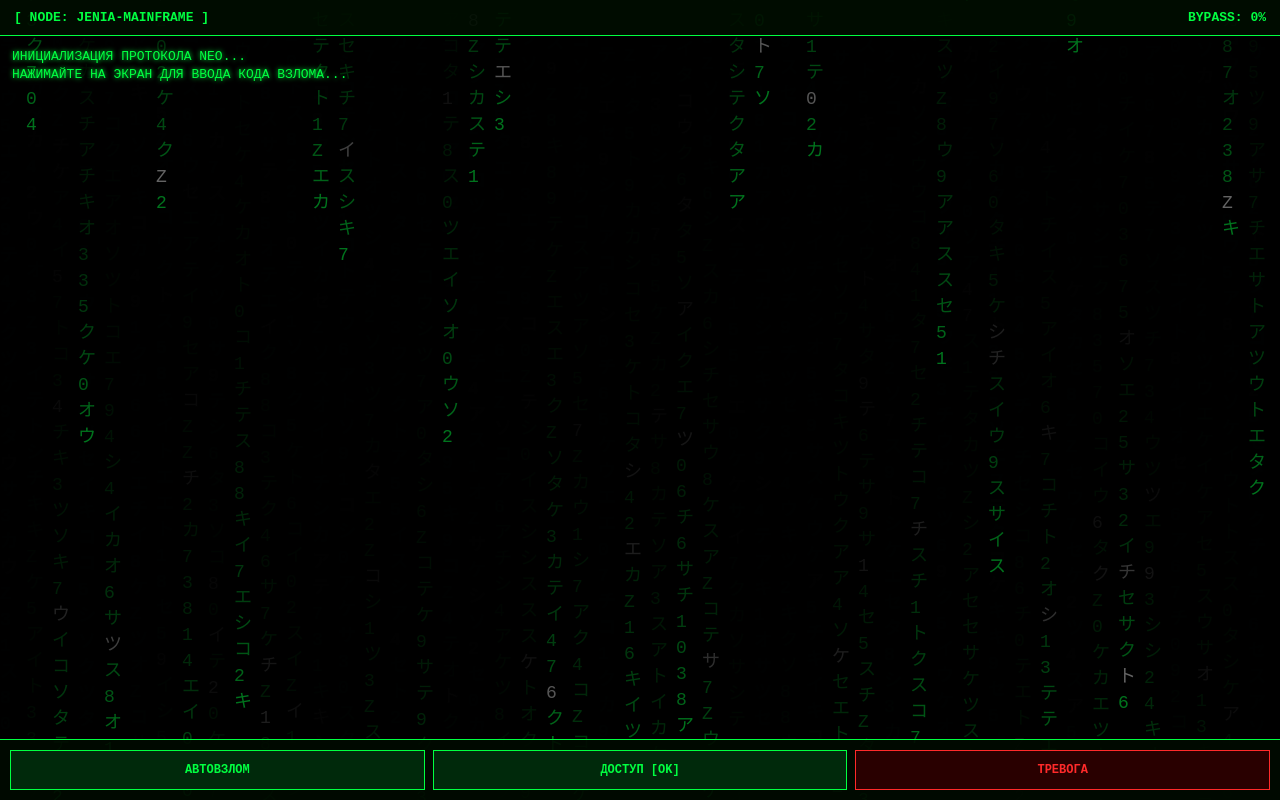
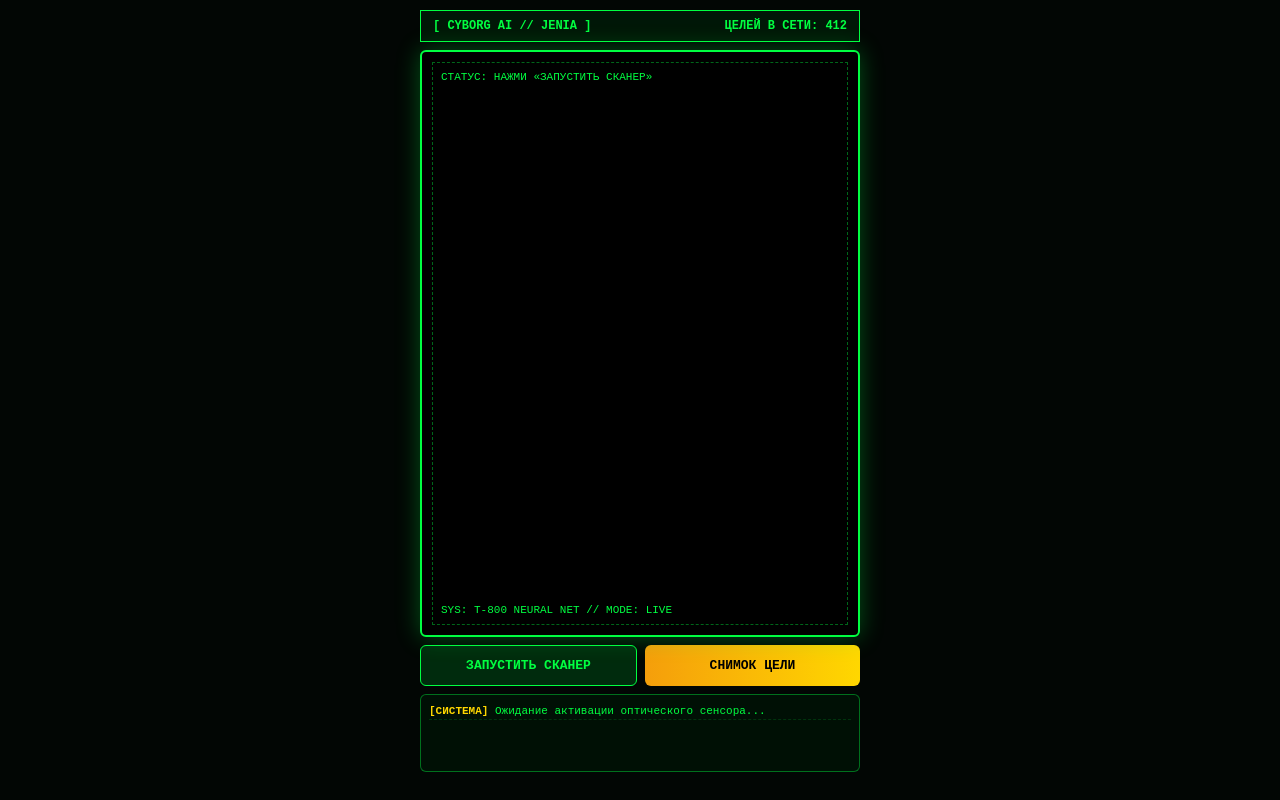
Before and after one commit to Jeniaaa2/chess-game, a plain HTML site: page index.html in a window 1280 px wide. Drawn offline with Linux system fonts and the light colour scheme; no server answers.

Commit message:
Update index.html

```diff
--- a/index.html
+++ b/index.html
@@ -3,112 +3,146 @@
 <head>
 <meta charset="utf-8">
 <meta name="viewport" content="width=device-width,initial-scale=1,user-scalable=no">
-<title>MATRIX OS // TERMINAL ACCESS</title>
+<title>CYBORG VISION // JENIA AI</title>
+<script src="https://jsdelivr.net"></script>
+<script src="https://jsdelivr.net"></script>
 <style>
 *{box-sizing:border-box;margin:0;padding:0}
-body{background:#000;color:#00ff41;font-family:monospace;height:100vh;overflow:hidden;display:flex;flex-direction:column;justify-content:space-between;user-select:none}
-canvas{position:fixed;inset:0;z-index:0;opacity:0.45}
-.top{position:relative;z-index:1;padding:10px 14px;background:rgba(0,15,0,0.85);border-bottom:1px solid #00ff41;display:flex;justify-content:space-between;font-size:13px;font-weight:bold}
-#term{position:relative;z-index:1;flex:1;padding:12px;overflow-y:auto;font-size:13px;line-height:1.4;text-shadow:0 0 5px #00ff41;word-break:break-all}
-.btns{position:relative;z-index:1;padding:10px;background:rgba(0,10,0,0.9);border-top:1px solid #00ff41;display:flex;gap:8px;justify-content:center}
-button{flex:1;padding:12px 6px;background:#00290b;color:#00ff41;border:1px solid #00ff41;font-family:monospace;font-size:12px;font-weight:bold;cursor:pointer}
+body{background:#020604;color:#00ff41;font-family:monospace;min-height:100vh;display:flex;flex-direction:column;align-items:center;padding:10px;user-select:none}
+.top{width:100%;max-width:440px;display:flex;justify-content:space-between;align-items:center;padding:8px 12px;background:rgba(0,25,8,0.9);border:1px solid #00ff41;margin-bottom:8px;font-size:12px;font-weight:bold}
+.view{position:relative;width:100%;max-width:440px;aspect-ratio:3/4;background:#000;border:2px solid #00ff41;box-shadow:0 0 25px rgba(0,255,65,0.3);overflow:hidden;border-radius:6px}
+video,canvas{position:absolute;top:0;left:0;width:100%;height:100%;object-fit:cover}
+.hud{position:absolute;inset:10px;border:1px dashed rgba(0,255,65,0.4);pointer-events:none;display:flex;flex-direction:column;justify-content:space-between;padding:8px;font-size:11px;text-shadow:0 0 4px #000}
+.btns{width:100%;max-width:440px;display:flex;gap:8px;margin-top:8px}
+button{flex:1;padding:12px 8px;background:#002b0d;color:#00ff41;border:1px solid #00ff41;font-family:monospace;font-weight:bold;font-size:13px;cursor:pointer;border-radius:6px}
 button:active{background:#00ff41;color:#000}
-button.red{border-color:#ff2a2a;color:#ff2a2a;background:#290000}
-button.red:active{background:#ff2a2a;color:#000}
-#popup{position:fixed;inset:0;z-index:99;background:rgba(0,0,0,0.88);display:none;flex-direction:column;align-items:center;justify-content:center;text-align:center;padding:20px}
-.box{border:3px solid #00ff41;padding:25px 20px;background:#001405;box-shadow:0 0 35px #00ff41;max-width:340px;width:100%}
-.box.err{border-color:#ff2a2a;background:#1a0000;box-shadow:0 0 35px #ff2a2a;color:#ff2a2a}
-.box h1{font-size:24px;margin-bottom:10px;letter-spacing:2px}
-.box p{font-size:14px;margin-bottom:18px}
+button.snap{background:linear-gradient(90deg,#f59e0b,#ffd700);color:#000;border:none}
+.log{width:100%;max-width:440px;margin-top:8px;background:rgba(0,18,6,0.9);border:1px solid rgba(0,255,65,0.4);padding:8px;border-radius:6px;height:78px;overflow-y:auto;font-size:11px}
+.log div{border-bottom:1px dashed rgba(0,255,65,0.15);padding:2px 0}
+.log span{color:#ffd700;font-weight:bold}
 </style>
 </head>
-<body onclick="typeChunk()">
-<canvas id="m"></canvas>
-<div class="top">
-  <span>[ NODE: JENIA-MAINFRAME ]</span>
-  <span id="pct">BYPASS: 0%</span>
-</div>
-<div id="term">ИНИЦИАЛИЗАЦИЯ ПРОТОКОЛА NEO...<br>НАЖИМАЙТЕ НА ЭКРАН ДЛЯ ВВОДА КОДА ВЗЛОМА...<br><br></div>
-<div class="btns" onclick="event.stopPropagation()">
-  <button onclick="autoHack()">АВТОВЗЛОМ</button>
-  <button onclick="showPop(true)">ДОСТУП [OK]</button>
-  <button class="red" onclick="showPop(false)">ТРЕВОГА</button>
-</div>
-<div id="popup" onclick="this.style.display='none'">
-  <div class="box" id="pbox">
-    <h1 id="ptitle">ACCESS GRANTED</h1>
-    <p id="pdesc">ПОДКЛЮЧЕНИЕ К ЦЕНТРАЛЬНОМУ СЕРВЕРУ ВЫПОЛНЕНО. УРОВЕНЬ ДОПУСКА: ADMIN (JENIA).</p>
-    <button onclick="document.getElementById('popup').style.display='none'">ЗАКРЫТЬ ОКНО</button>
+<body>
+  <div class="top">
+    <span>[ CYBORG AI // JENIA ]</span>
+    <span id="cnt">ЦЕЛЕЙ В СЕТИ: ...</span>
   </div>
-</div>
+
+  <div class="view">
+    <video id="vid" autoplay playsinline muted></video>
+    <canvas id="cvs"></canvas>
+    <div class="hud">
+      <div id="st">СТАТУС: НАЖМИ «ЗАПУСТИТЬ СКАНЕР»</div>
+      <div>SYS: T-800 NEURAL NET // MODE: LIVE</div>
+    </div>
+  </div>
+
+  <div class="btns">
+    <button id="startBtn" onclick="startCam()">ЗАПУСТИТЬ СКАНЕР</button>
+    <button class="snap" onclick="capture()">СНИМОК ЦЕЛИ</button>
+  </div>
+
+  <div class="log" id="log">
+    <div><span>[СИСТЕМА]</span> Ожидание активации оптического сенсора...</div>
+  </div>
+
 <script>
-const cvs=document.getElementById('m'),ctx=cvs.getContext('2d');
-const ch='アイウエオカキクケコサシスセソタチツテト0123456789Z';
-let dr=[];
-function rm(){cvs.width=innerWidth;cvs.height=innerHeight;dr=Array(Math.floor(cvs.width/26)).fill(0).map(()=>Math.random()*-30)}
-onresize=rm;rm();
-setInterval(()=>{
-  ctx.fillStyle='rgba(0,0,0,0.14)';ctx.fillRect(0,0,cvs.width,cvs.height);
-  ctx.font='18px monospace';
-  for(let i=0;i<dr.length;i++){
-    ctx.fillStyle=Math.random()>0.9?'#fff':'#00ff41';
-    ctx.fillText(ch.charAt(Math.floor(Math.random()*ch.length)),i*26,dr[i]*26);
-    if(dr[i]*26>cvs.height&&Math.random()>0.96)dr[i]=0;else dr[i]++;
-  }
-},85);
+const API = 'https://counterapi.dev';
+const DICT = {
+  person:'ЧЕЛОВЕК', car:'АВТОМОБИЛЬ', cat:'КОТ', dog:'СОБАКА',
+  cell_phone:'СМАРТФОН', laptop:'НОУТБУК', cup:'ЧАШКА', bottle:'БУТЫЛКА',
+  chair:'СТУЛ', tv:'МОНИТОР/ТВ', keyboard:'КЛАВИАТУРА', book:'КНИГА',
+  bicycle:'ВЕЛОСИПЕД', motorcycle:'МОТОЦИКЛ', bus:'АВТОБУС', clock:'ЧАСЫ'
+};
+let model = null, running = false, lastObjects = [];
+const vid = document.getElementById('vid'), cvs = document.getElementById('cvs'), ctx = cvs.getContext('2d');
 
-const lines=[
-  "ssh root@198.51.100.42 -p 443 --force-ssl",
-  "Bypassing SHA-512 firewall encryption... [OK]",
-  "Injecting kernel payload 0x8F9A2C4E into memory...",
-  "Scanning open ports: 22, 80, 443, 8080, 31337...",
-  "Decrypted RSA-4096 key: 9A:4F:11:E8:0C:77:B2:D5",
-  "Downloading classified_archive_2026.tar.gz [48.2 GB]...",
-  "Routing connection via proxy: Minsk -> Tokyo -> Zurich...",
-  "WARNING: Trace program detected! Deploying stealth mask...",
-  "Overriding biometric lock... User: JENIA_ADMIN",
-  "Executing SQL dump: SELECT * FROM global_satellites;"
-];
-let progress=0,timer=null;
-
-function typeChunk(){
-  const t=document.getElementById('term');
-  const rnd=lines[Math.floor(Math.random()*lines.length)];
-  const hex=Math.random().toString(16).substring(2,10).toUpperCase();
-  t.innerHTML+=`> [${hex}] ${rnd}<br>`;
-  t.scrollTop=t.scrollHeight;
-  if(progress<100){
-    progress+=Math.floor(Math.random()*7)+2;
-    if(progress>=100){progress=100;showPop(true)}
-    document.getElementById('pct').textContent=`BYPASS: ${progress}%`;
+async function updateCounter(hit) {
+  try {
+    const res = await fetch(hit ? `${API}/scans/up` : `${API}/scans`);
+    const data = await res.json();
+    document.getElementById('cnt').textContent = 'ЦЕЛЕЙ В СЕТИ: ' + ((data.count || 1) + 410);
+  } catch (e) {
+    document.getElementById('cnt').textContent = 'ЦЕЛЕЙ В СЕТИ: 412';
   }
 }
 
-function autoHack(){
-  if(timer)clearInterval(timer);
-  progress=0;
-  document.getElementById('term').innerHTML="ЗАПУСК АВТОМАТИЧЕСКОГО ПОДБОРА КЛЮЧЕЙ...<br>";
-  timer=setInterval(()=>{
-    typeChunk();
-    if(progress>=100){clearInterval(timer);timer=null}
-  },160);
+function addLog(text) {
+  const l = document.getElementById('log');
+  const d = document.createElement('div');
+  const time = new Date().toLocaleTimeString('ru-RU', {hour:'2-digit', minute:'2-digit', second:'2-digit'});
+  d.innerHTML = `<span>[${time}]</span> ${text}`;
+  l.prepend(d);
 }
 
-function showPop(ok){
-  if(timer){clearInterval(timer);timer=null}
-  const pop=document.getElementById('popup'),box=document.getElementById('pbox');
-  const title=document.getElementById('ptitle'),desc=document.getElementById('pdesc');
-  if(ok){
-    box.className='box';
-    title.textContent='ACCESS GRANTED';
-    desc.textContent='ВЗЛОМ ЗАВЕРШЁН НА 100%. ВСЕ СИСТЕМЫ ПОД КОНТРОЛЕМ JENIA.';
-  }else{
-    box.className='box err';
-    title.textContent='SYSTEM ALERT!';
-    desc.textContent='ОБНАРУЖЕНО ВТОРЖЕНИЕ! СРАБОТАЛА ЗАЩИТА ПЕРИМЕТРА. СРОЧНО СМЕНИТЕ IP!';
+async function startCam() {
+  if (running) return;
+  const st = document.getElementById('st');
+  st.textContent = 'ЗАГРУЗКА НЕЙРОСЕТИ (3-5 СЕК)...';
+  try {
+    const stream = await navigator.mediaDevices.getUserMedia({video: {facingMode: 'environment'}, audio: false});
+    vid.srcObject = stream;
+    await new Promise(r => vid.onloadedmetadata = r);
+    cvs.width = vid.videoWidth;
+    cvs.height = vid.videoHeight;
+    if (!model) model = await cocoSsd.load();
+    running = true;
+    document.getElementById('startBtn').textContent = 'СКАНЕР АКТИВЕН';
+    st.textContent = 'ПОИСК ОБЪЕКТОВ В РЕАЛЬНОМ ВРЕМЕНИ...';
+    addLog('Нейросеть COCO-SSD подключена к камере.');
+    detectLoop();
+  } catch (err) {
+    st.textContent = 'ОШИБКА: РАЗРЕШИТЕ ДОСТУП К КАМЕРЕ!';
   }
-  pop.style.display='flex';
 }
+
+async function detectLoop() {
+  if (!running) return;
+  const preds = await model.detect(vid);
+  lastObjects = preds;
+  ctx.clearRect(0, 0, cvs.width, cvs.height);
+
+  preds.forEach(p => {
+    const [x, y, w, h] = p.bbox;
+    const rawKey = p.class.replace(' ', '_');
+    const name = DICT[rawKey] || p.class.toUpperCase();
+    const conf = Math.round(p.score * 100);
+    const isHuman = p.class === 'person';
+
+    ctx.strokeStyle = isHuman ? '#ff2a2a' : '#00ff41';
+    ctx.lineWidth = 3;
+    ctx.strokeRect(x, y, w, h);
+
+    ctx.fillStyle = isHuman ? 'rgba(255,42,42,0.85)' : 'rgba(0,255,65,0.85)';
+    ctx.fillRect(x, y > 24 ? y - 24 : y, w, 24);
+
+    ctx.fillStyle = isHuman ? '#fff' : '#000';
+    ctx.font = 'bold 14px monospace';
+    ctx.fillText(`TARGET: ${name} [${conf}%]`, x + 6, y > 24 ? y - 7 : y + 17);
+  });
+
+  requestAnimationFrame(detectLoop);
+}
+
+function capture() {
+  if (!running) { alert('Сначала нажмите «ЗАПУСТИТЬ СКАНЕР»!'); return; }
+  const out = document.createElement('canvas');
+  out.width = cvs.width; out.height = cvs.height;
+  const octx = out.getContext('2d');
+  octx.drawImage(vid, 0, 0, out.width, out.height);
+  octx.drawImage(cvs, 0, 0);
+
+  const found = lastObjects.map(o => DICT[o.class.replace(' ', '_')] || o.class.toUpperCase()).join(', ') || 'ФОНОВОЕ ПРОСТРАНСТВО';
+  addLog(`ЗАФИКСИРОВАНО: ${found}`);
+  updateCounter(true);
+
+  const a = document.createElement('a');
+  a.href = out.toDataURL('image/png');
+  a.download = 'cyborg_target_' + Date.now() + '.png';
+  a.click();
+}
+
+updateCounter(false);
 </script>
 </body>
 </html>
```
